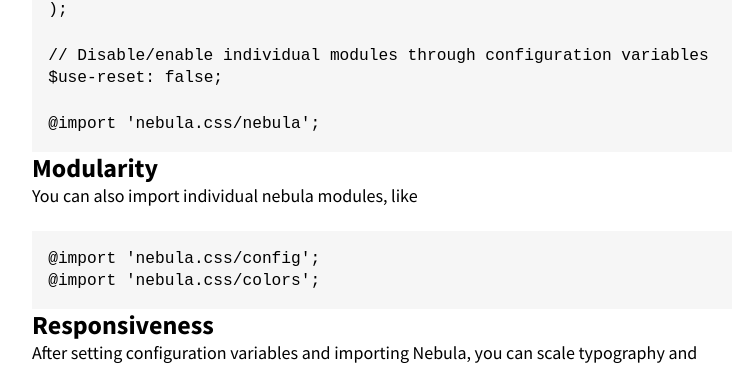
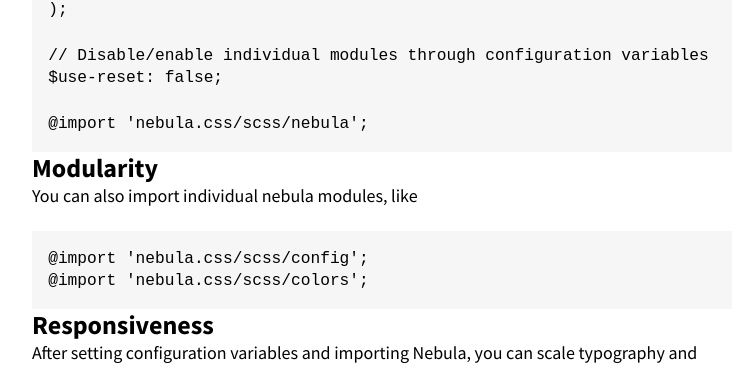
Before and after one commit to marcohamersma/nebula.css, a Jekyll site: the page built from docs/sass.md, in a window 1280 px wide. Shown: the part 313-682 px from the top of the page, without its empty margins (258-1002 px from the left). Built offline with Jekyll 4.4.1, drawn with Linux system fonts in a browser that asks for light colours.

Commit message:
fix documentation

````diff
--- a/docs/sass.md
+++ b/docs/sass.md
@@ -14,14 +14,14 @@
 // Disable/enable individual modules through configuration variables
 $use-reset: false;
 
-@import 'nebula.css/nebula';
+@import 'nebula.css/scss/nebula';
 ```
 
 ## Modularity
 You can also import individual nebula modules, like
 ```scss
-@import 'nebula.css/config';
-@import 'nebula.css/colors';
+@import 'nebula.css/scss/config';
+@import 'nebula.css/scss/colors';
 ```
 
 ## Responsiveness
````
